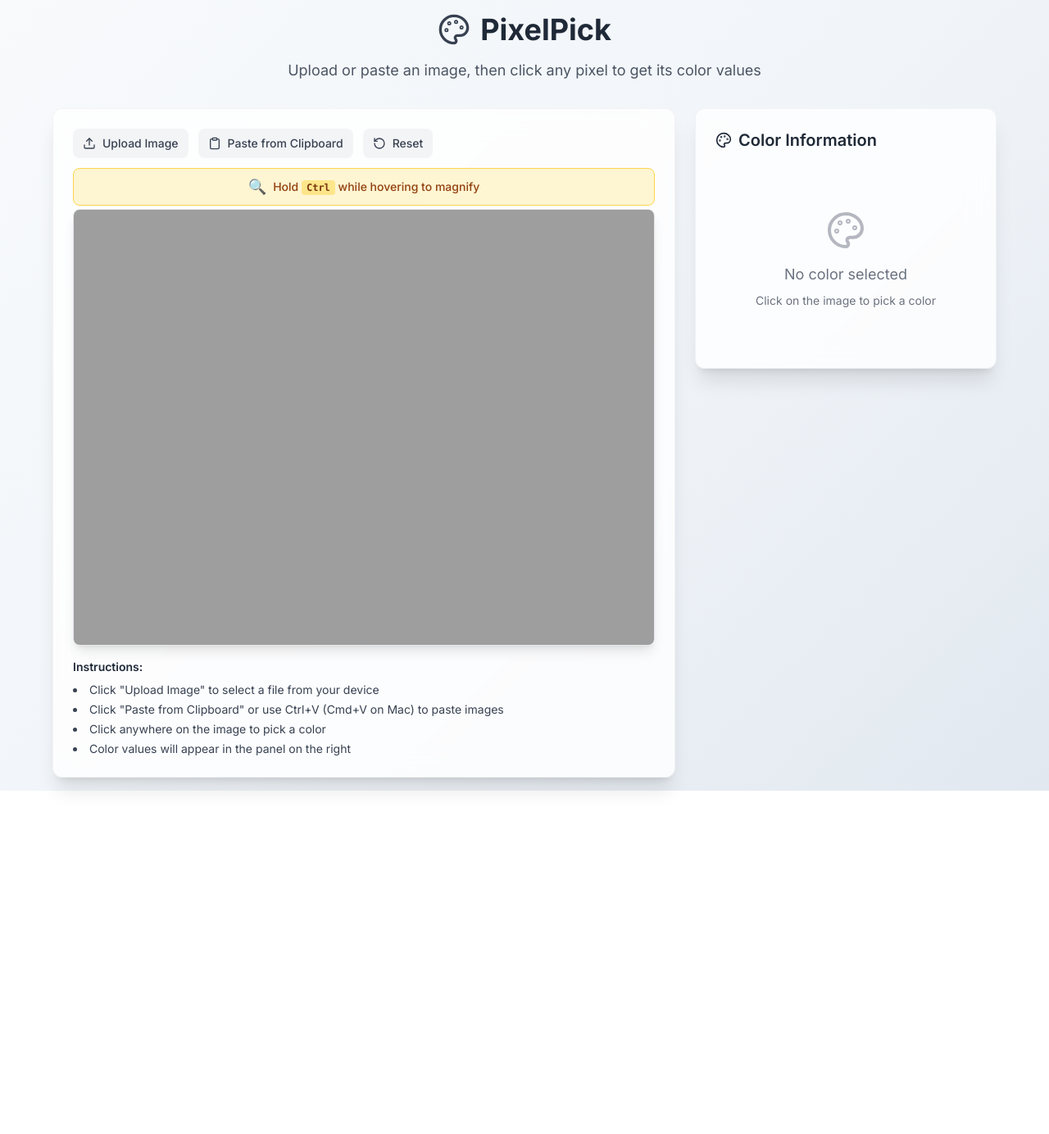
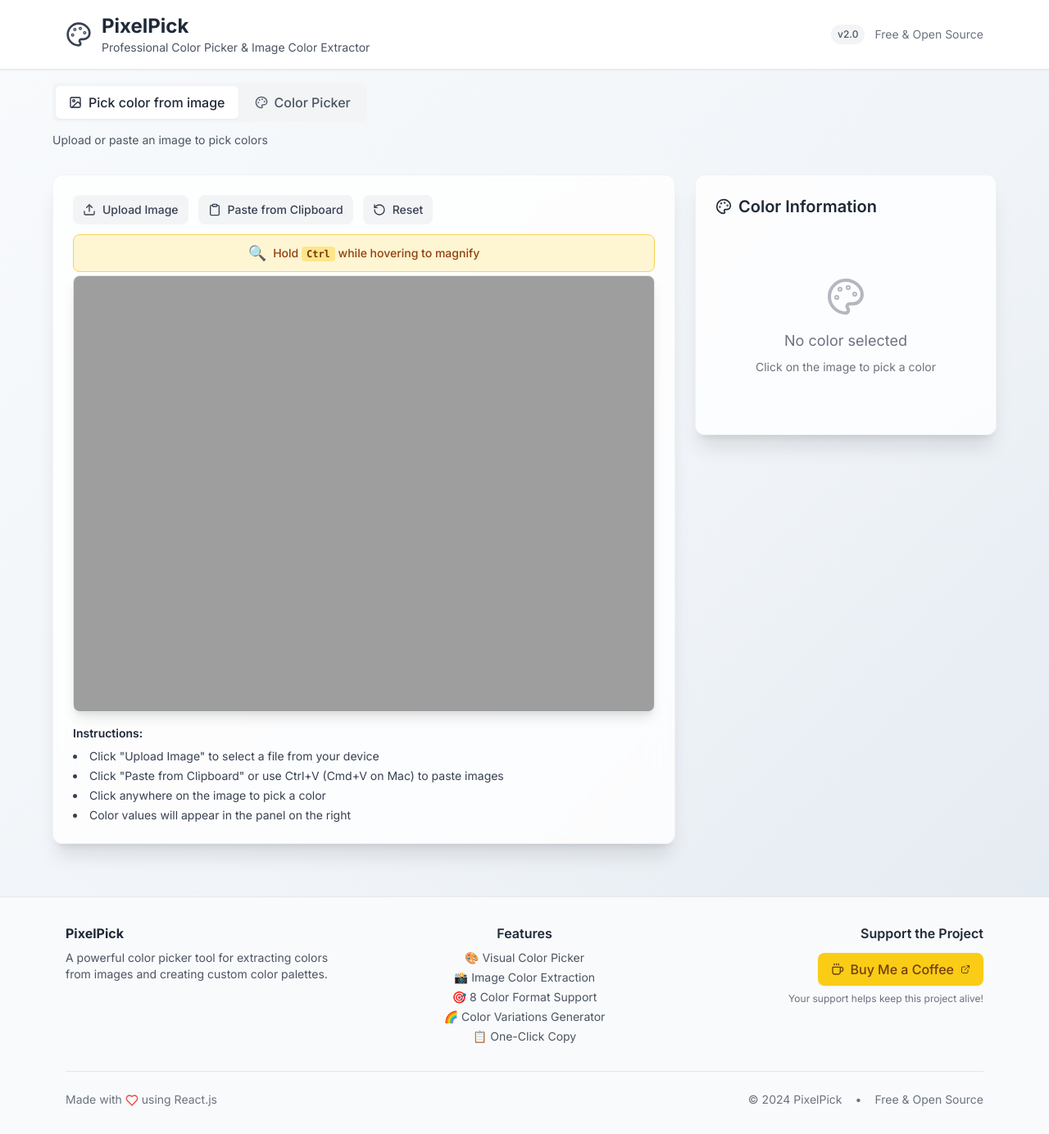
Before and after one commit to abby2727/imagehue, a React (Vite) app: page / in a window 1280 px wide. Shown: the whole page at 82% size. Before the commit the page ends 965 px from the top, so only its background shows below. Built offline with nearby package versions, Linux system fonts and the light colour scheme.

Commit message:
feat: Major update, added color picker feature

```diff
--- a/src/App.jsx
+++ b/src/App.jsx
@@ -1,4 +1,4 @@
-import React from 'react';
+import React, { useState } from 'react';
 
 // Custom hooks
 import useFeedback from './hooks/useFeedback';
@@ -7,7 +7,10 @@
 
 // Components
 import Header from './components/Header';
+import Footer from './components/Footer';
+import ModeSelector from './components/ModeSelector';
 import ImageCanvas from './components/ImageCanvas';
+import ColorPickerPanel from './components/ColorPickerPanel';
 import ColorInfoPanel from './components/ColorInfoPanel';
 import FeedbackMessage from './components/FeedbackMessage';
 import MagnifyingGlass from './components/MagnifyingGlass';
@@ -15,9 +18,13 @@
 /**
  * PixelPick - Main Application Component
  * A React-based color picker tool that allows users to upload or paste images
- * and extract color values (Hex and RGB) by clicking on pixels
+ * and extract color values (Hex and RGB) by clicking on pixels, or use a visual color picker
  */
 const App = () => {
+	// Mode state
+	const [activeMode, setActiveMode] = useState('image'); // 'image' or 'picker'
+	const [colorPickerColor, setColorPickerColor] = useState(null);
+
 	// Custom hooks for state management
 	const { feedback, showFeedback } = useFeedback();
 	const { copyToClipboard } = useClipboard(showFeedback);
@@ -42,15 +49,33 @@
 		resetApp
 	} = useImageHandler(showFeedback);
 
+	// Handle color selection from color picker
+	const handleColorPickerSelect = (color) => {
+		setColorPickerColor(color);
+	};
+
+	// Get the current selected color based on active mode
+	const currentSelectedColor =
+		activeMode === 'image' ? selectedColor : colorPickerColor;
+
 	return (
-		<div className='min-h-screen p-4 flex items-center justify-center'>
+		<div className='min-h-screen flex flex-col'>
+			{/* Header at the very top */}
+			<Header />
+
+			{/* Main Content Area */}
+			<main className='flex-1 p-4 flex items-center justify-center'>
 				<div className='w-full max-w-6xl mx-auto'>
-				{/* Header Section */}
-				<Header />
+					{/* Mode Selector */}
+					<ModeSelector
+						activeMode={activeMode}
+						onModeChange={setActiveMode}
+					/>
 
 					{/* Main Content Grid */}
 					<div className='grid lg:grid-cols-3 gap-6'>
-					{/* Image Canvas Area */}
+						{/* Content Area - Changes based on active mode */}
+						{activeMode === 'image' ? (
 							<ImageCanvas
 								canvasRef={canvasRef}
 								onCanvasClick={handleCanvasClick}
@@ -65,16 +90,18 @@
 								showMagnifier={showMagnifier}
 								mousePosition={mousePosition}
 							/>
+						) : (
+							<ColorPickerPanel
+								onColorSelect={handleColorPickerSelect}
+							/>
+						)}
 
 						{/* Color Information Panel */}
 						<ColorInfoPanel
-						selectedColor={selectedColor}
+							selectedColor={currentSelectedColor}
 							onCopy={copyToClipboard}
 						/>
 					</div>
-
-				{/* Feedback Message */}
-				<FeedbackMessage message={feedback} />
 
 					{/* Hidden File Input */}
 					<input
@@ -85,8 +112,16 @@
 						className='hidden'
 					/>
 				</div>
+			</main>
 
-			{/* Magnifying Glass - Rendered at App level for maximum z-index */}
+			{/* Footer at the bottom */}
+			<Footer />
+
+			{/* Feedback Message */}
+			<FeedbackMessage message={feedback} />
+
+			{/* Magnifying Glass - Only show in image mode */}
+			{activeMode === 'image' && (
 				<MagnifyingGlass
 					isVisible={showMagnifier && imageLoaded}
 					mousePosition={mousePosition}
@@ -94,6 +129,7 @@
 					zoomLevel={8}
 					size={120}
 				/>
+			)}
 		</div>
 	);
 };
--- /dev/null
+++ b/src/components/ColorPicker.jsx
@@ -0,0 +1,99 @@
+import React, { useState, useEffect } from 'react';
+import { HexColorPicker, HexColorInput } from 'react-colorful';
+
+/**
+ * ColorPicker Component
+ * Provides a professional color picker interface using react-colorful
+ */
+const ColorPicker = ({ onColorSelect }) => {
+	const [color, setColor] = useState('#e600c7'); // Default purple
+
+	// Convert hex to RGB
+	const hexToRgb = (hex) => {
+		const result = /^#?([a-f\d]{2})([a-f\d]{2})([a-f\d]{2})$/i.exec(hex);
+		return result
+			? {
+					r: parseInt(result[1], 16),
+					g: parseInt(result[2], 16),
+					b: parseInt(result[3], 16)
+			  }
+			: { r: 0, g: 0, b: 0 };
+	};
+
+	// Handle color change
+	const handleColorChange = (newColor) => {
+		setColor(newColor);
+
+		const rgb = hexToRgb(newColor);
+
+		// Notify parent component with consistent format
+		onColorSelect({
+			r: rgb.r,
+			g: rgb.g,
+			b: rgb.b,
+			hex: newColor,
+			rgb: `rgb(${rgb.r}, ${rgb.g}, ${rgb.b})`,
+			position: { x: 0, y: 0 } // No position for color picker
+		});
+	};
+
+	// Initialize with default color
+	useEffect(() => {
+		handleColorChange(color);
+	}, []); // Only run once on mount
+
+	return (
+		<div className='space-y-6'>
+			{/* React Colorful Picker */}
+			<div className='color-picker-container'>
+				<HexColorPicker
+					color={color}
+					onChange={handleColorChange}
+					style={{
+						width: '100%',
+						height: '200px'
+					}}
+				/>
+			</div>
+
+			{/* Color Info Section */}
+			<div className='space-y-4'>
+				{/* Hex Input */}
+				<div className='flex items-center gap-3'>
+					{/* Color Preview */}
+					<div
+						className='w-12 h-12 rounded-lg border-2 border-gray-300 shadow-lg flex-shrink-0'
+						style={{ backgroundColor: color }}
+					/>
+
+					{/* Hex Input Field */}
+					<div className='flex-1'>
+						<HexColorInput
+							color={color}
+							onChange={handleColorChange}
+							className='w-full bg-gray-50 border border-gray-200 rounded-lg px-3 py-2 text-gray-800 font-mono text-sm uppercase focus:outline-none focus:ring-2 focus:ring-blue-500 focus:border-blue-500'
+							placeholder='#000000'
+							prefixed
+						/>
+						<div className='text-xs text-gray-500 mt-1 text-center'>
+							HEX
+						</div>
+					</div>
+				</div>
+
+				{/* Color Display Banner */}
+				<div className='text-center'>
+					<div
+						className='mx-auto mb-2 px-4 py-3 rounded-lg text-white font-bold text-lg shadow-lg'
+						style={{ backgroundColor: color }}
+					>
+						{color.toUpperCase()}
+					</div>
+					<div className='text-sm text-gray-600'>~ Custom Color</div>
+				</div>
+			</div>
+		</div>
+	);
+};
+
+export default ColorPicker;
--- /dev/null
+++ b/src/components/ColorPickerPanel.jsx
@@ -0,0 +1,41 @@
+import React from 'react';
+import ColorPicker from './ColorPicker';
+
+/**
+ * ColorPickerPanel Component
+ * Wrapper panel for the color picker interface
+ */
+const ColorPickerPanel = ({ onColorSelect }) => {
+	return (
+		<div className='lg:col-span-2'>
+			<div className='glass-card p-6'>
+				<h3 className='text-lg font-semibold text-gray-800 mb-4 flex items-center gap-2'>
+					🎨 Visual Color Picker
+				</h3>
+
+				<div className='max-w-md mx-auto'>
+					<ColorPicker onColorSelect={onColorSelect} />
+				</div>
+
+				<div className='mt-6 text-center text-gray-600 text-sm'>
+					<p className='mb-2'>
+						<strong>How to use:</strong>
+					</p>
+					<ul className='text-left max-w-md mx-auto space-y-1'>
+						<li>
+							• Click on the gradient area to select saturation
+							and lightness
+						</li>
+						<li>• Click on the rainbow bar to select hue</li>
+						<li>• Type a hex color code to set a specific color</li>
+						<li>
+							• All color formats will be generated automatically
+						</li>
+					</ul>
+				</div>
+			</div>
+		</div>
+	);
+};
+
+export default ColorPickerPanel;
--- /dev/null
+++ b/src/components/Footer.jsx
@@ -0,0 +1,81 @@
+import React from 'react';
+import { Heart, Coffee, Github, ExternalLink } from 'lucide-react';
+
+/**
+ * Footer Component
+ * Contains app information, links, and Buy Me a Coffee button
+ */
+const Footer = () => {
+	return (
+		<footer className='mt-12 border-t border-gray-200 bg-gray-50'>
+			<div className='max-w-6xl mx-auto px-4 py-8'>
+				<div className='grid md:grid-cols-3 gap-8'>
+					{/* App Info */}
+					<div className='text-center md:text-left'>
+						<h3 className='font-bold text-gray-800 mb-2'>
+							PixelPick
+						</h3>
+						<p className='text-gray-600 text-sm'>
+							A powerful color picker tool for extracting colors
+							from images and creating custom color palettes.
+						</p>
+					</div>
+
+					{/* Features */}
+					<div className='text-center'>
+						<h4 className='font-semibold text-gray-800 mb-2'>
+							Features
+						</h4>
+						<ul className='text-gray-600 text-sm space-y-1'>
+							<li>🎨 Visual Color Picker</li>
+							<li>📸 Image Color Extraction</li>
+							<li>🎯 8 Color Format Support</li>
+							<li>🌈 Color Variations Generator</li>
+							<li>📋 One-Click Copy</li>
+						</ul>
+					</div>
+
+					{/* Support */}
+					<div className='text-center md:text-right'>
+						<h4 className='font-semibold text-gray-800 mb-3'>
+							Support the Project
+						</h4>
+
+						{/* Buy Me a Coffee Button */}
+						<a
+							href='https://coff.ee/abby2727'
+							target='_blank'
+							rel='noopener noreferrer'
+							className='inline-flex items-center gap-2 bg-yellow-400 hover:bg-yellow-500 text-yellow-900 font-medium px-4 py-2 rounded-lg transition-colors duration-200 shadow-sm hover:shadow-md'
+						>
+							<Coffee className='w-4 h-4' />
+							Buy Me a Coffee
+							<ExternalLink className='w-3 h-3' />
+						</a>
+
+						<p className='text-gray-500 text-xs mt-2'>
+							Your support helps keep this project alive!
+						</p>
+					</div>
+				</div>
+
+				{/* Bottom Section */}
+				<div className='mt-8 pt-6 border-t border-gray-200 flex flex-col md:flex-row justify-between items-center'>
+					<p className='text-gray-500 text-sm mb-4 md:mb-0'>
+						Made with{' '}
+						<Heart className='w-4 h-4 text-red-500 inline' /> using
+						React.js
+					</p>
+
+					<div className='flex items-center gap-4 text-sm text-gray-500'>
+						<span>© 2024 PixelPick</span>
+						<span>•</span>
+						<span>Free & Open Source</span>
+					</div>
+				</div>
+			</div>
+		</footer>
+	);
+};
+
+export default Footer;
--- a/src/components/Header.jsx
+++ b/src/components/Header.jsx
@@ -3,19 +3,38 @@
 
 /**
  * Header Component
- * Displays the application title, logo, and description
+ * Displays the application title, logo, and description as a top navigation bar
  */
 const Header = () => {
 	return (
-		<header className='text-center mb-8'>
-			<div className='flex items-center justify-center gap-3 mb-4'>
-				<Palette className='w-10 h-10 text-gray-700' />
-				<h1 className='text-4xl font-bold text-gray-800'>PixelPick</h1>
+		<header className='bg-white border-b border-gray-200 shadow-sm'>
+			<div className='max-w-6xl mx-auto px-4 py-4'>
+				<div className='flex items-center justify-between'>
+					{/* Logo and Title */}
+					<div className='flex items-center gap-3'>
+						<Palette className='w-8 h-8 text-gray-700' />
+						<div>
+							<h1 className='text-2xl font-bold text-gray-800'>
+								PixelPick
+							</h1>
+							<p className='text-sm text-gray-600 hidden sm:block'>
+								Professional Color Picker & Image Color
+								Extractor
+							</p>
+						</div>
+					</div>
+
+					{/* Version Badge (optional) */}
+					<div className='hidden md:flex items-center gap-3'>
+						<span className='bg-gray-100 text-gray-600 text-xs font-medium px-2 py-1 rounded-full'>
+							v2.0
+						</span>
+						<span className='text-sm text-gray-500'>
+							Free & Open Source
+						</span>
+					</div>
+				</div>
 			</div>
-			<p className='text-gray-600 text-lg'>
-				Upload or paste an image, then click any pixel to get its color
-				values
-			</p>
 		</header>
 	);
 };
--- /dev/null
+++ b/src/components/ModeSelector.jsx
@@ -0,0 +1,58 @@
+import React from 'react';
+import { Image, Palette } from 'lucide-react';
+
+/**
+ * ModeSelector Component
+ * Provides tabs to switch between different color selection modes
+ */
+const ModeSelector = ({ activeMode, onModeChange }) => {
+	const modes = [
+		{
+			id: 'image',
+			label: 'Pick color from image',
+			icon: Image,
+			description: 'Upload or paste an image to pick colors'
+		},
+		{
+			id: 'picker',
+			label: 'Color Picker',
+			icon: Palette,
+			description: 'Use a visual color picker interface'
+		}
+	];
+
+	return (
+		<div className='mb-8'>
+			<div className='bg-gray-100 rounded-lg p-1 inline-flex gap-1'>
+				{modes.map((mode) => {
+					const IconComponent = mode.icon;
+					const isActive = activeMode === mode.id;
+
+					return (
+						<button
+							key={mode.id}
+							onClick={() => onModeChange(mode.id)}
+							className={`flex items-center gap-2 px-4 py-2 rounded-md font-medium transition-all duration-200 ${
+								isActive
+									? 'bg-white text-gray-800 shadow-sm'
+									: 'text-gray-600 hover:text-gray-800 hover:bg-gray-50'
+							}`}
+						>
+							<IconComponent className='w-4 h-4' />
+							{mode.label}
+						</button>
+					);
+				})}
+			</div>
+
+			{/* Mode Description */}
+			<div className='mt-3'>
+				<p className='text-gray-600 text-sm'>
+					{modes.find((mode) => mode.id === activeMode)?.description}
+				</p>
+			</div>
+		</div>
+	);
+};
+
+export default ModeSelector;
```
Also changed, not shown: package.json (+4 -3 lines), src/index.css (+19 -0 lines). Lines whose indentation alone changed are shown as unchanged.
